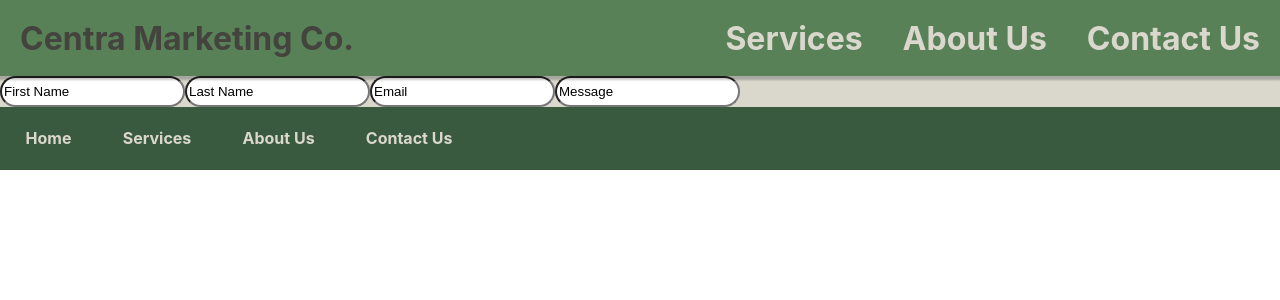
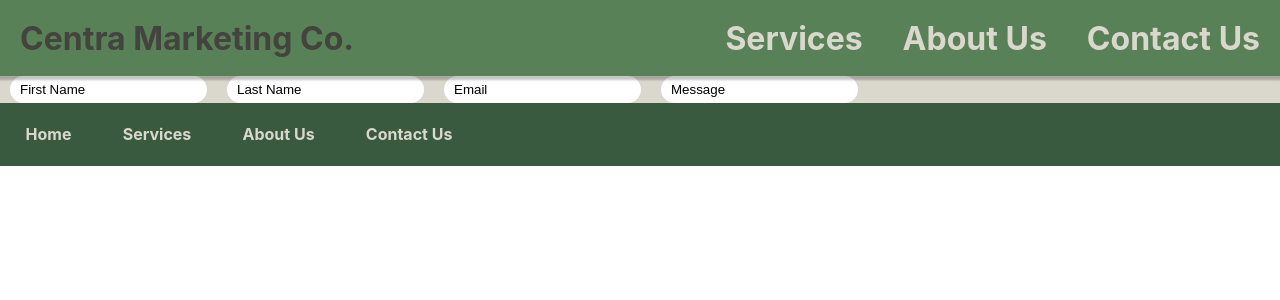
Before and after one commit to kylelacanna/centra-ui-1, a React (Create React App) app in the folder ui/: page /contact in a window 1280 px wide. Shown: the top 300 px of the page. Built offline with nearby package versions, Linux system fonts and the light colour scheme.

Commit message:
kyles changes to contact page

```diff
--- a/ui/src/pages/Contact.js
+++ b/ui/src/pages/Contact.js
@@ -1,12 +1,12 @@
 import "../styles/Contact.css";
 export function Contact(props) {
     return (
-        <div>
-            <form>
-                <input class="contact-input" type="text" value="First Name" />
-                <input class="contact-input" type="text" value="Last Name" />
-                <input class="contact-input" type="text" value="Email" />
-                <input class="contact-input" type="text" value="Message" />
+        <div class="input-div">
+            <form class="input-form">
+                <input class="contact-input" id="name" type="text" value="First Name" />
+                <input class="contact-input" id="name" ype="text" value="Last Name" />
+                <input class="contact-input" id="email"type="text" value="Email" />
+                <input class="contact-input" id="message" type="text" value="Message" />
             </form>
         </div>
     );
--- a/ui/src/styles/Contact.css
+++ b/ui/src/styles/Contact.css
@@ -1,4 +1,15 @@
 .contact-input {
     min-height: 25px;
     border-radius: 30px;
+    border: none;
+    padding-left: 10px;
+    padding-right: 10px;
+    margin-left: 10px;
+    margin-right: 10px;
 }
+
+#name {}
+
+#email {}
+
+#message {}
```
Also changed, not shown: ui/src/reportWebVitals.js (deleted, +0 -13 lines), ui/src/setupTests.js (deleted, +0 -5 lines).
